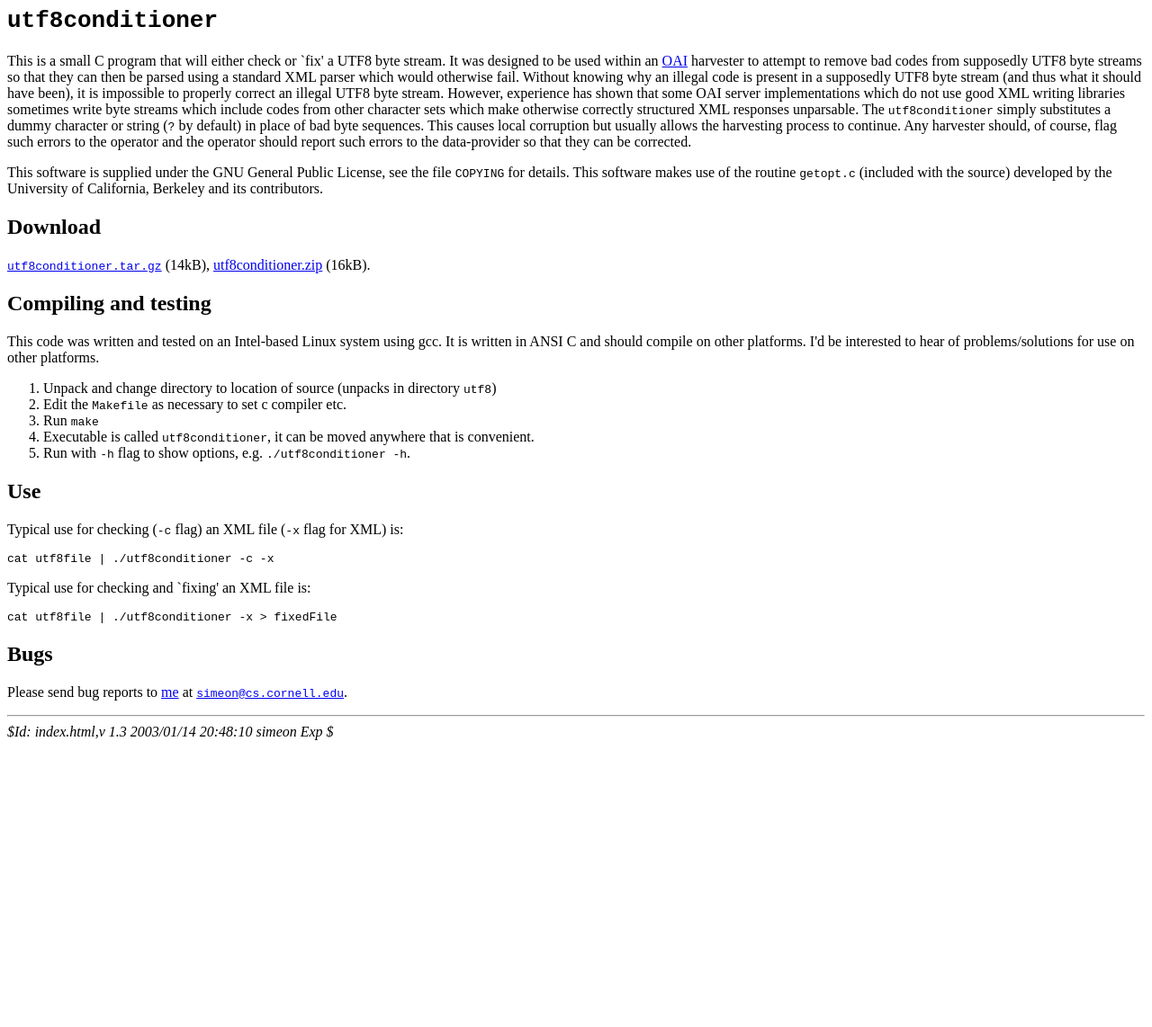
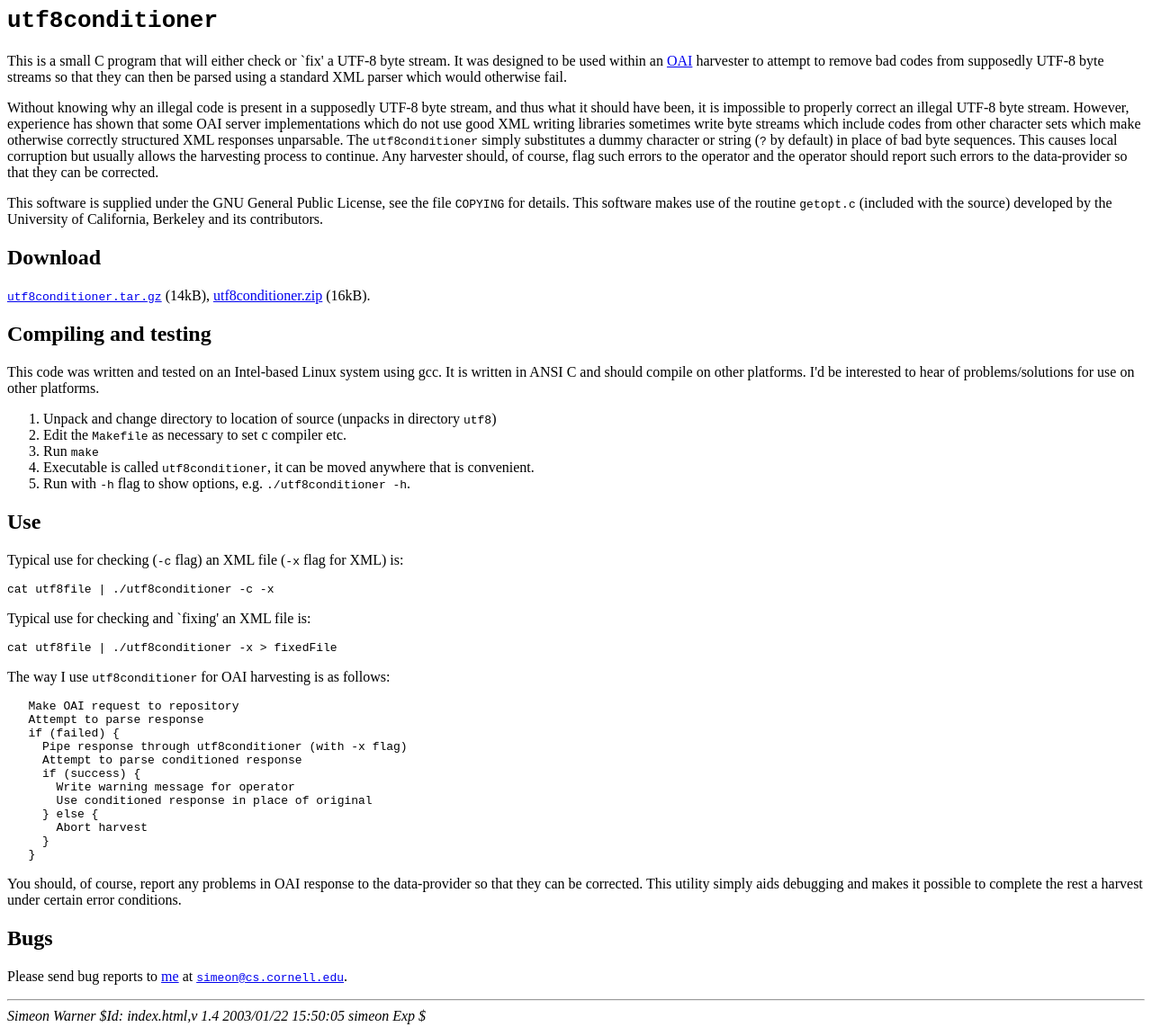
Before and after one commit to zimeon/utf8conditioner, a plain HTML site: page index.html in a window 1280 px wide. Shown: the whole page at 90% size. Before the commit the page ends 831 px from the top, so only its background shows below. Drawn offline with Linux system fonts and the light colour scheme.

Commit message:
Added more usage notes [Simeon]

```diff
--- a/index.html
+++ b/index.html
@@ -7,13 +7,16 @@
 <h1><code>utf8conditioner</code></h1>
 
 <p>
-This is a small C program that will either check or `fix' a UTF8 byte stream.
+This is a small C program that will either check or `fix' a UTF-8 byte stream.
 It was designed to be used within an <a href="http://www.openarchives.org">OAI</a>
-harvester to attempt to remove bad codes from supposedly UTF8 byte streams so
+harvester to attempt to remove bad codes from supposedly UTF-8 byte streams so
 that they can then be parsed using a standard XML parser which would otherwise
-fail. Without knowing why an illegal code is present in a supposedly UTF8
-byte stream (and thus what it should have been), it is impossible to properly
-correct an illegal UTF8 byte stream.
+fail.
+</p>
+<p>
+Without knowing why an illegal code is present in a supposedly UTF-8
+byte stream, and thus what it should have been, it is impossible to properly
+correct an illegal UTF-8 byte stream.
 However, experience has shown that some OAI server implementations which do not
 use good XML writing libraries sometimes write byte streams which include codes
 from other character sets which make otherwise correctly structured XML responses
@@ -67,6 +70,28 @@ Typical use for checking and `fixing' an XML file is:
 <pre>
 cat utf8file | ./utf8conditioner -x > fixedFile
 </pre>
+<p>
+The way I use <code>utf8conditioner</code> for OAI harvesting is as follows:
+</p>
+<pre>
+   Make OAI request to repository
+   Attempt to parse response
+   if (failed) {
+     Pipe response through utf8conditioner (with -x flag)
+     Attempt to parse conditioned response
+     if (success) {
+       Write warning message for operator
+       Use conditioned response in place of original
+     } else {
+       Abort harvest
+     }
+   }
+</pre>
+<p>
+You should, of course, report any problems in OAI response to the data-provider
+so that they can be corrected. This utility simply aids debugging and makes it
+possible to complete the rest a harvest under certain error conditions.
+</p>
 
 <h2>Bugs</h2>
 <p>
@@ -77,7 +102,8 @@ Please send bug reports to
 
 <hr>
 <address>
-$Id: index.html,v 1.3 2003/01/14 20:48:10 simeon Exp $
+Simeon Warner
+$Id: index.html,v 1.4 2003/01/22 15:50:05 simeon Exp $
 </address>
 </body>
 </html>
```
